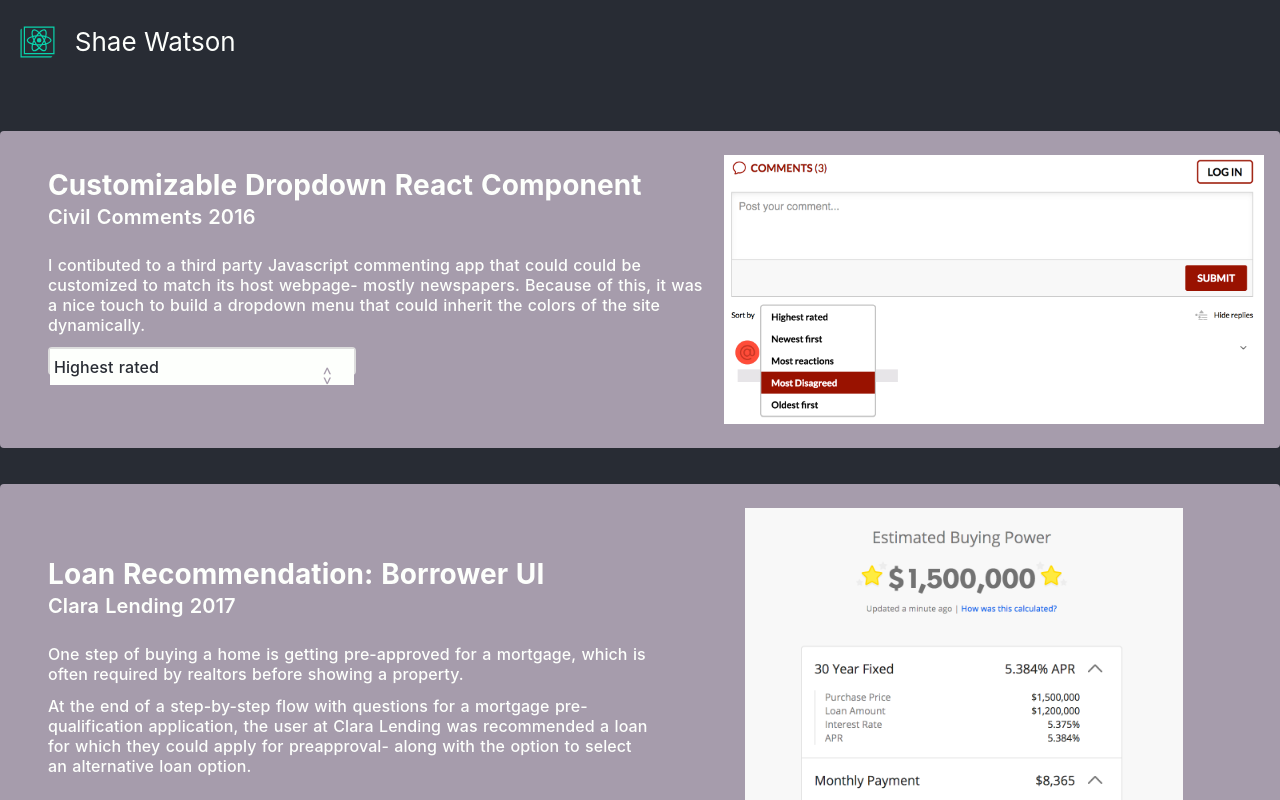
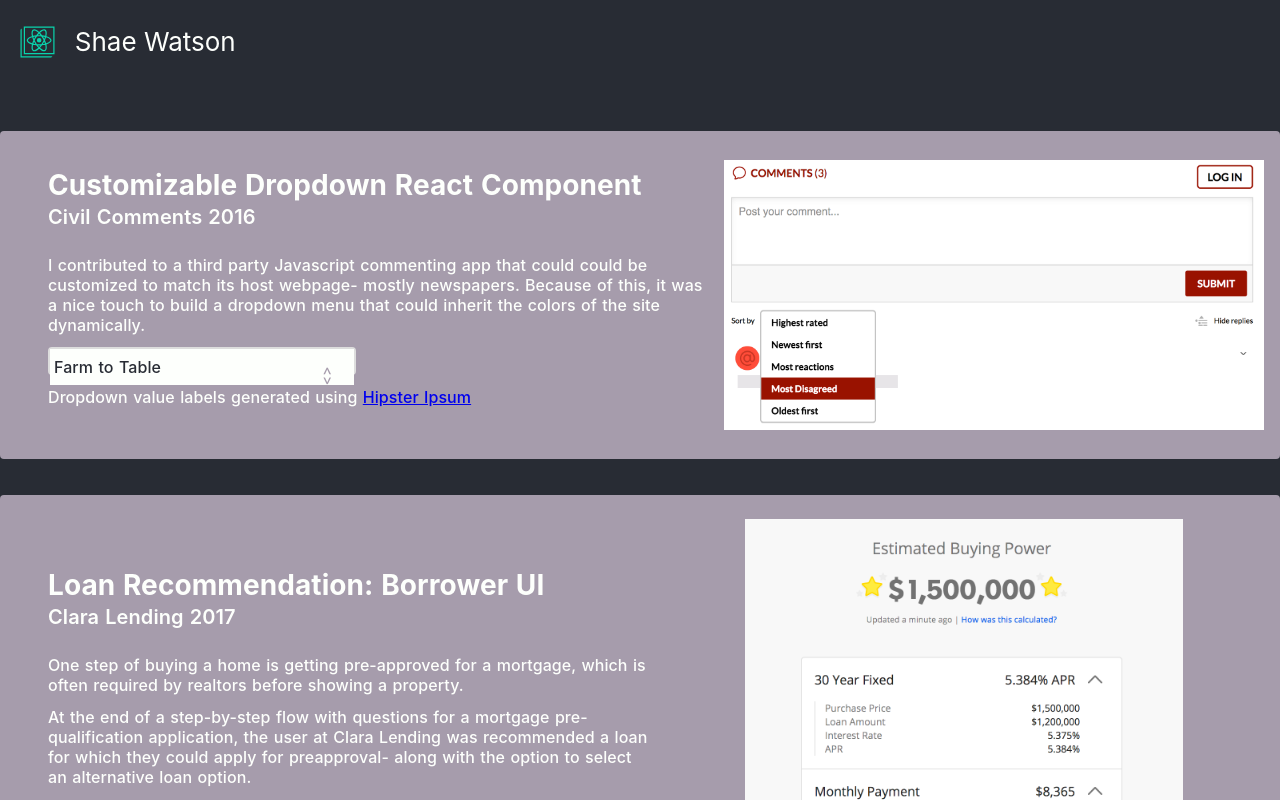
Before and after one commit to shae-wat/shaewatson, a React (Create React App) app: page / in a window 1280 px wide. Shown: the top 800 px of the page. Built offline with nearby package versions, Linux system fonts and the light colour scheme.

Commit message:
hipster ipsum

```diff
--- a/src/views/cards/CustomDropdown.tsx
+++ b/src/views/cards/CustomDropdown.tsx
@@ -14,7 +14,7 @@ class CustomDropdown extends React.Component {
             <SubheaderFont>Civil Comments 2016</SubheaderFont>
           </span>
           <ParagraphFont>
-            I contibuted to a third party Javascript commenting app that could
+            I contributed to a third party Javascript commenting app that could
             could be customized to match its host webpage- mostly newspapers.
             Because of this, it was a nice touch to build a dropdown menu that
             could inherit the colors of the site dynamically.
@@ -23,26 +23,32 @@ class CustomDropdown extends React.Component {
             options={[
               {
                 value: DropdownOptionKey.HIGHEST_RATED,
-                label: 'Highest rated',
+                label: 'Farm to Table',
               },
               {
                 value: DropdownOptionKey.NEWEST_FIRST,
-                label: 'Newest first',
+                label: 'Cold Pressed',
               },
               {
                 value: DropdownOptionKey.MOST_REACTIONS,
-                label: 'Most reactions',
+                label: 'Local',
               },
               {
                 value: DropdownOptionKey.MOST_DISAGREED,
-                label: 'Most disagreed',
+                label: 'Bicycle',
               },
               {
                 value: DropdownOptionKey.OLDEST_FIRST,
-                label: 'Oldest first',
+                label: 'Organic',
               },
             ]}
           />
+          <ParagraphFont>
+            Dropdown value labels generated using{' '}
+            <a href="https://hipsum.co/" target="_blank">
+              Hipster Ipsum
+            </a>
+          </ParagraphFont>
         </CardTextContent>
         <CardImageContent>
           <img
```
